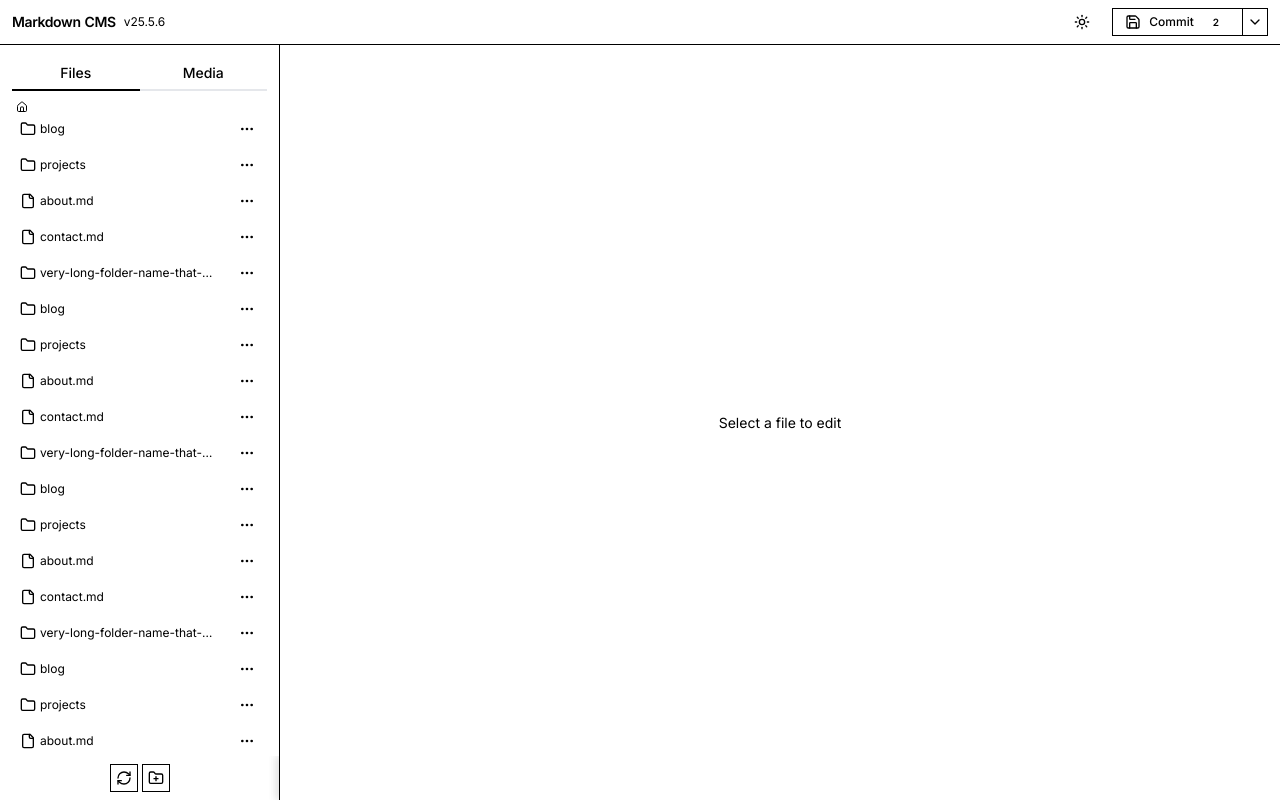
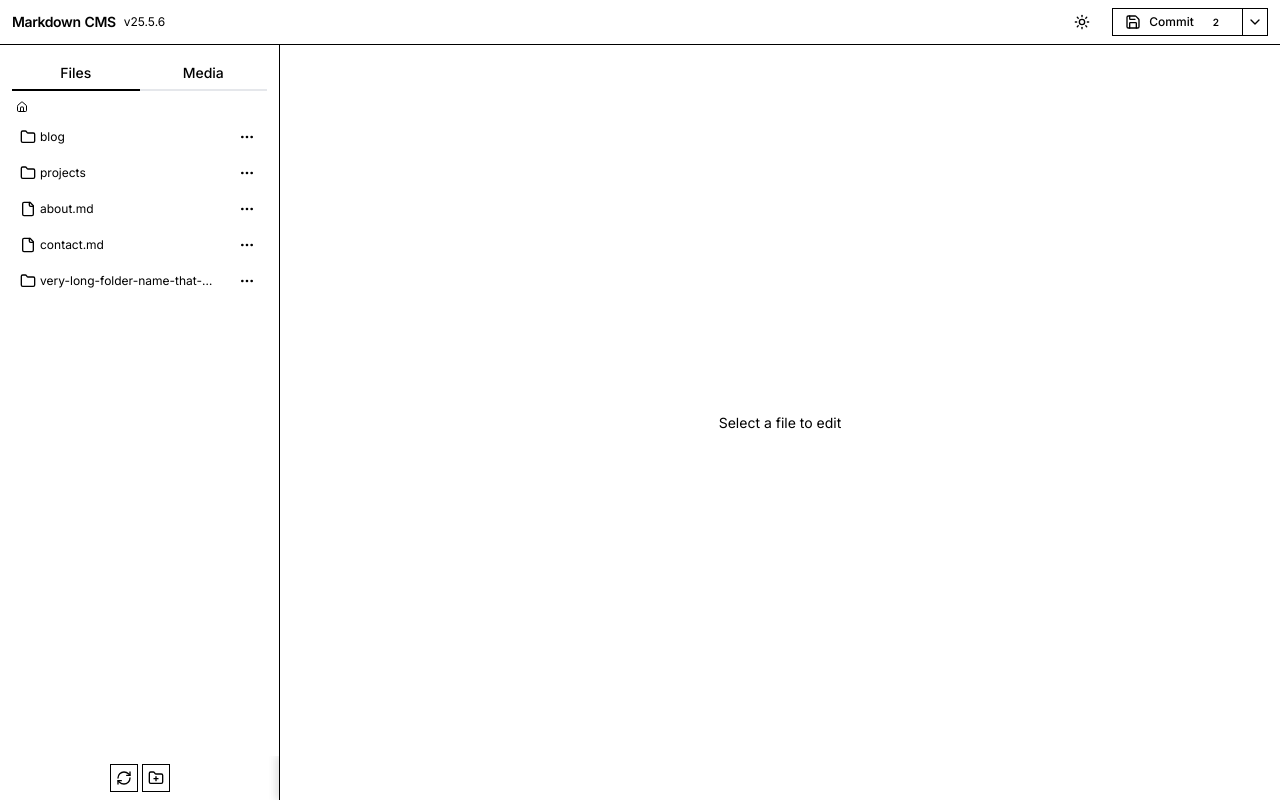
Before and after one commit to ansonlichtfuss/terse-cms, a Next.js app: page / in a window 1280 px wide. Built offline with nearby package versions, Linux system fonts and the light colour scheme.

Commit message:
fix sidebar

```diff
--- a/components/file-browser.tsx
+++ b/components/file-browser.tsx
@@ -189,7 +189,7 @@ export function FileBrowser({
       </div>
 
       {/* Main content area with padding at the bottom to account for the action bar */}
-      <div className="px-4 overflow-y-auto max-h-[calc(100vh-150px)]">
+      <div className="px-4 pt-2 pb-8 overflow-y-auto max-h-[calc(100vh-150px)]">
         {isLoading ? (
           <div className="flex items-center justify-center h-20 text-muted-foreground text-xs">
             Loading...
@@ -197,45 +197,6 @@ export function FileBrowser({
         ) : currentDirContents.length > 0 ? (
           // Render list view using FileItemRow component
           <div className="space-y-1 px-0 max-h-full">
-            {currentDirContents.map((item) => (
-              <FileItemRow
-                key={getItemPath(item)}
-                item={item}
-                isSelected={selectedItem === getItemPath(item)}
-                type={type}
-                useUrlRouting={useUrlRouting}
-                onItemClick={handleItemClick}
-                onDeleteClick={openDeleteDialog} // Pass local handler to open delete dialog
-                onRenameClick={openRenameDialog} // Pass local handler to open rename dialog
-                onMoveClick={openMoveDialog} // Pass local handler to open move dialog
-              />
-            ))}{" "}
-            {currentDirContents.map((item) => (
-              <FileItemRow
-                key={getItemPath(item)}
-                item={item}
-                isSelected={selectedItem === getItemPath(item)}
-                type={type}
-                useUrlRouting={useUrlRouting}
-                onItemClick={handleItemClick}
-                onDeleteClick={openDeleteDialog} // Pass local handler to open delete dialog
-                onRenameClick={openRenameDialog} // Pass local handler to open rename dialog
-                onMoveClick={openMoveDialog} // Pass local handler to open move dialog
-              />
-            ))}{" "}
-            {currentDirContents.map((item) => (
-              <FileItemRow
-                key={getItemPath(item)}
-                item={item}
-                isSelected={selectedItem === getItemPath(item)}
-                type={type}
-                useUrlRouting={useUrlRouting}
-                onItemClick={handleItemClick}
-                onDeleteClick={openDeleteDialog} // Pass local handler to open delete dialog
-                onRenameClick={openRenameDialog} // Pass local handler to open rename dialog
-                onMoveClick={openMoveDialog} // Pass local handler to open move dialog
-              />
-            ))}{" "}
             {currentDirContents.map((item) => (
               <FileItemRow
                 key={getItemPath(item)}
```
